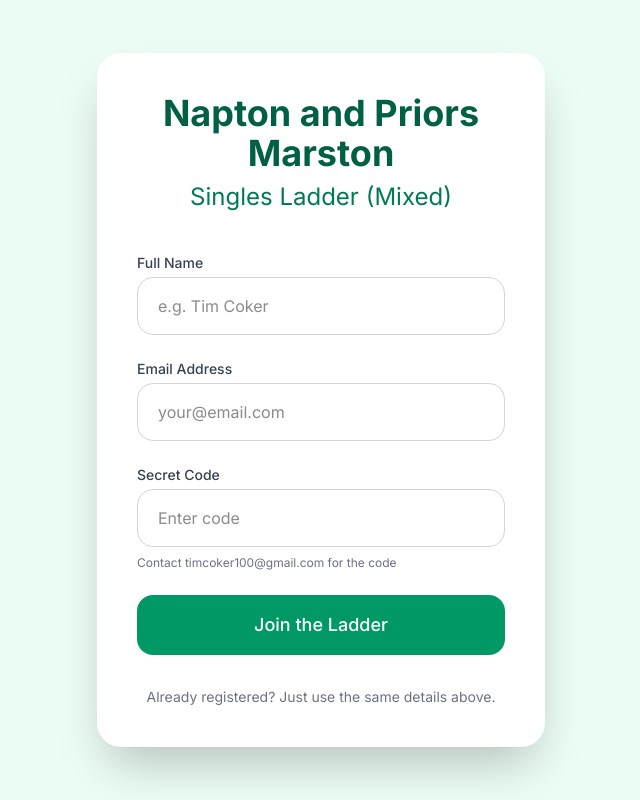
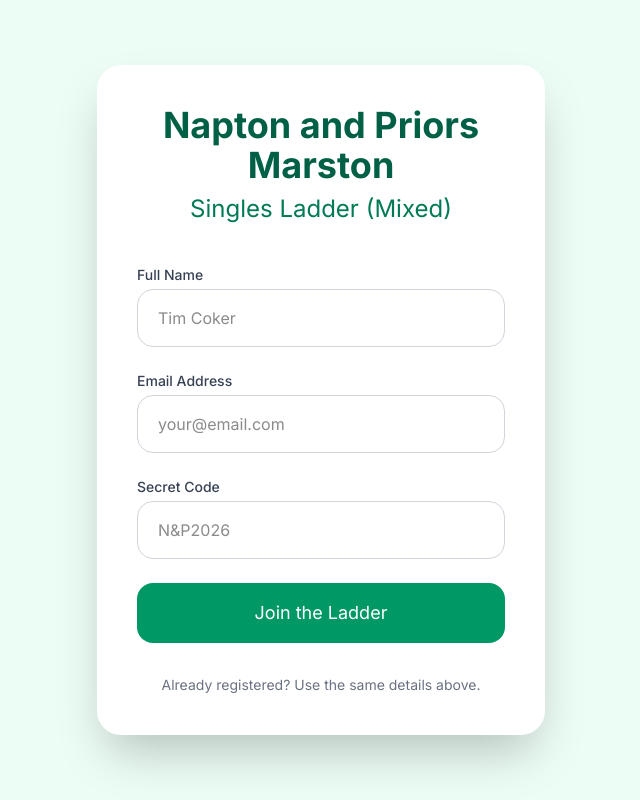
Before and after one commit to timcoker100-prog/napton-tennis-ladder, a Next.js app: page /login in a window 1280 px wide. Shown: the whole page, without its empty margins (319-959 px from the left). Built offline with nearby package versions, Linux system fonts and the light colour scheme.

Commit message:
login debug version

```diff
--- a/app/login/page.tsx
+++ b/app/login/page.tsx
@@ -19,44 +19,49 @@ export default function LoginPage() {
     setMessage('');
     setLoading(true);
 
+    console.log("Starting registration...");
+
     if (code !== SECRET_CODE) {
-      setMessage("❌ Incorrect code. Contact timcoker100@gmail.com");
+      setMessage("❌ Wrong code");
       setLoading(false);
       return;
     }
 
     try {
-      // Check if email already exists
-      const { data: existing } = await supabase
+      console.log("Checking if email exists...");
+      const { data: existing, error: checkError } = await supabase
         .from('players')
         .select('email')
         .eq('email', email.trim().toLowerCase())
         .single();
 
+      if (checkError && checkError.code !== 'PGRST116') {
+        console.error("Check error:", checkError);
+      }
+
       if (existing) {
-        setMessage("✅ You are already registered! Going to ladder...");
+        setMessage("✅ Already registered! Redirecting...");
         router.push('/ladder');
         return;
       }
 
-      // Create new player
-      const { error } = await supabase.from('players').insert({
+      console.log("Inserting new player...");
+      const { error: insertError } = await supabase.from('players').insert({
         name: name.trim(),
         email: email.trim().toLowerCase(),
-        points: 0,
-        phone: null,
-        whatsapp: null
+        points: 0
       });
 
-      if (error) {
-        console.error(error);
-        setMessage("❌ Registration failed: " + error.message);
+      if (insertError) {
+        console.error("Insert error:", insertError);
+        setMessage("❌ Insert failed: " + insertError.message);
       } else {
-        setMessage("✅ Registration successful! Welcome!");
-        setTimeout(() => router.push('/ladder'), 1500);
+        setMessage("✅ Success! Redirecting to ladder...");
+        setTimeout(() => router.push('/ladder'), 1200);
       }
     } catch (err: any) {
-      setMessage("❌ Something went wrong: " + err.message);
+      console.error("Catch error:", err);
+      setMessage("❌ Failed to fetch: " + (err.message || err));
     }
 
     setLoading(false);
@@ -73,61 +78,30 @@ export default function LoginPage() {
         </div>
 
         <form onSubmit={handleSubmit} className="space-y-6">
+          {/* Form fields same as before */}
           <div>
             <label className="block text-sm font-medium text-gray-700 mb-1">Full Name</label>
-            <input
-              type="text"
-              required
-              value={name}
-              onChange={(e) => setName(e.target.value)}
-              className="w-full border border-gray-300 rounded-2xl px-5 py-4 focus:outline-none focus:border-emerald-500"
-              placeholder="e.g. Tim Coker"
-            />
+            <input type="text" required value={name} onChange={(e) => setName(e.target.value)} className="w-full border border-gray-300 rounded-2xl px-5 py-4" placeholder="Tim Coker" />
           </div>
 
           <div>
             <label className="block text-sm font-medium text-gray-700 mb-1">Email Address</label>
-            <input
-              type="email"
-              required
-              value={email}
-              onChange={(e) => setEmail(e.target.value)}
-              className="w-full border border-gray-300 rounded-2xl px-5 py-4 focus:outline-none focus:border-emerald-500"
-              placeholder="your@email.com"
-            />
+            <input type="email" required value={email} onChange={(e) => setEmail(e.target.value)} className="w-full border border-gray-300 rounded-2xl px-5 py-4" placeholder="your@email.com" />
           </div>
 
           <div>
             <label className="block text-sm font-medium text-gray-700 mb-1">Secret Code</label>
-            <input
-              type="text"
-              required
-              value={code}
-              onChange={(e) => setCode(e.target.value)}
-              className="w-full border border-gray-300 rounded-2xl px-5 py-4 focus:outline-none focus:border-emerald-500"
-              placeholder="Enter code"
-            />
-            <p className="text-xs text-gray-500 mt-2">
-              Contact timcoker100@gmail.com for the code
-            </p>
+            <input type="text" required value={code} onChange={(e) => setCode(e.target.value)} className="w-full border border-gray-300 rounded-2xl px-5 py-4" placeholder="N&P2026" />
           </div>
 
-          <button
-            type="submit"
-            disabled={loading}
-            className="w-full bg-emerald-600 hover:bg-emerald-700 text-white font-medium py-4 rounded-2xl text-lg transition disabled:opacity-70"
-          >
+          <button type="submit" disabled={loading} className="w-full bg-emerald-600 hover:bg-emerald-700 text-white py-4 rounded-2xl text-lg">
             {loading ? "Registering..." : "Join the Ladder"}
           </button>
         </form>
 
-        {message && (
-          <p className="mt-4 text-center font-medium text-red-600">{message}</p>
-        )}
+        {message && <p className="mt-4 text-center font-medium text-red-600">{message}</p>}
 
-        <p className="text-center text-sm text-gray-500 mt-8">
-          Already registered? Just use the same details above.
-        </p>
+        <p className="text-center text-sm text-gray-500 mt-8">Already registered? Use the same details above.</p>
       </div>
     </div>
   );
```
